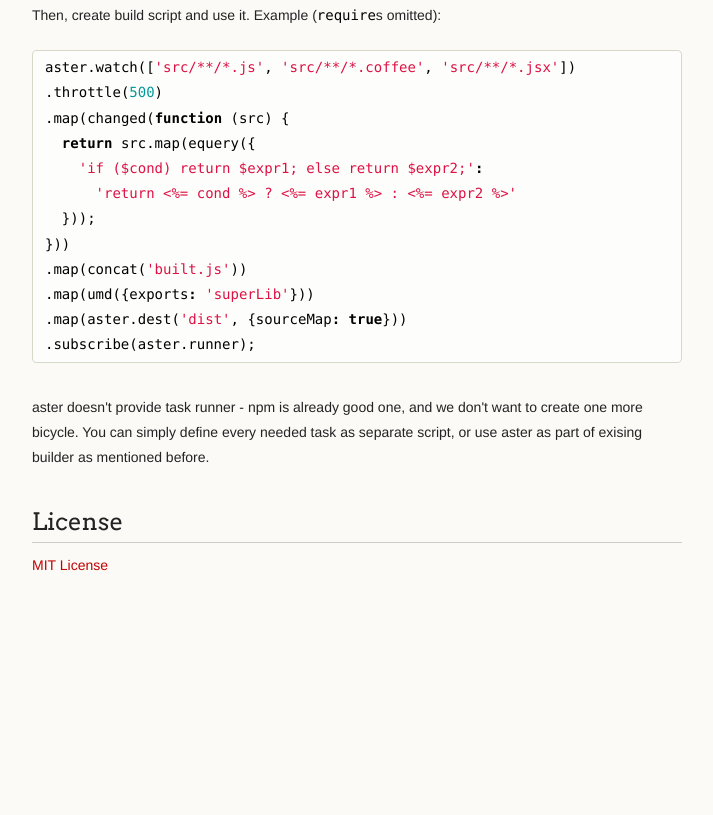
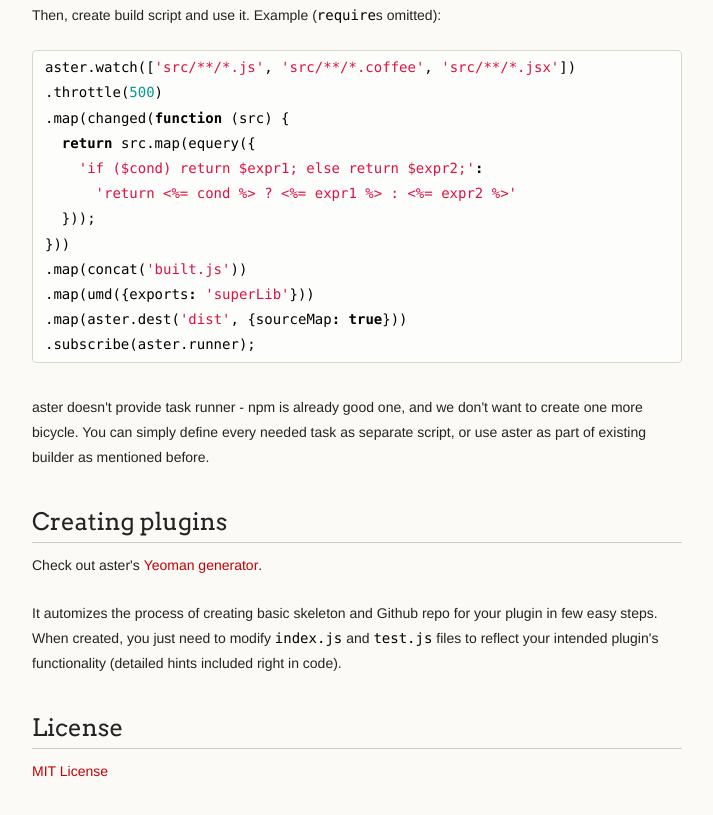
Before and after one commit to asterjs/aster, a plain HTML site: page index.html in a window 1280 px wide. Shown: the part 2400-3215 px from the top of the page, without its empty margins (278-991 px from the left). Before the commit the page ends 3051 px from the top, so only its background shows below. Drawn offline with Linux system fonts and the light colour scheme.

```diff
--- a/index.html
+++ b/index.html
@@ -108,7 +108,14 @@
 <span class="p">.</span><span class="nx">subscribe</span><span class="p">(</span><span class="nx">aster</span><span class="p">.</span><span class="nx">runner</span><span class="p">);</span>
 </pre></div>
 
-<p>aster doesn't provide task runner - npm is already good one, and we don't want to create one more bicycle. You can simply define every needed task as separate script, or use aster as part of exising builder as mentioned before.</p>
+<p>aster doesn't provide task runner - npm is already good one, and we don't want to create one more bicycle. You can simply define every needed task as separate script, or use aster as part of existing builder as mentioned before.</p>
+
+<h2>
+<a name="creating-plugins" class="anchor" href="#creating-plugins"><span class="octicon octicon-link"></span></a>Creating plugins</h2>
+
+<p>Check out aster's <a href="https://github.com/asterjs/generator-aster">Yeoman generator</a>.</p>
+
+<p>It automizes the process of creating basic skeleton and Github repo for your plugin in few easy steps. When created, you just need to modify <a href="https://github.com/asterjs/generator-aster/blob/master/app/templates/index.js"><code>index.js</code></a> and <a href="https://github.com/asterjs/generator-aster/blob/master/app/templates/test/test.js"><code>test.js</code></a> files to reflect your intended plugin's functionality (detailed hints included right in code).</p>
 
 <h2>
 <a name="license" class="anchor" href="#license"><span class="octicon octicon-link"></span></a>License</h2>
```
Also changed, not shown: params.json (+1 -1 lines).
